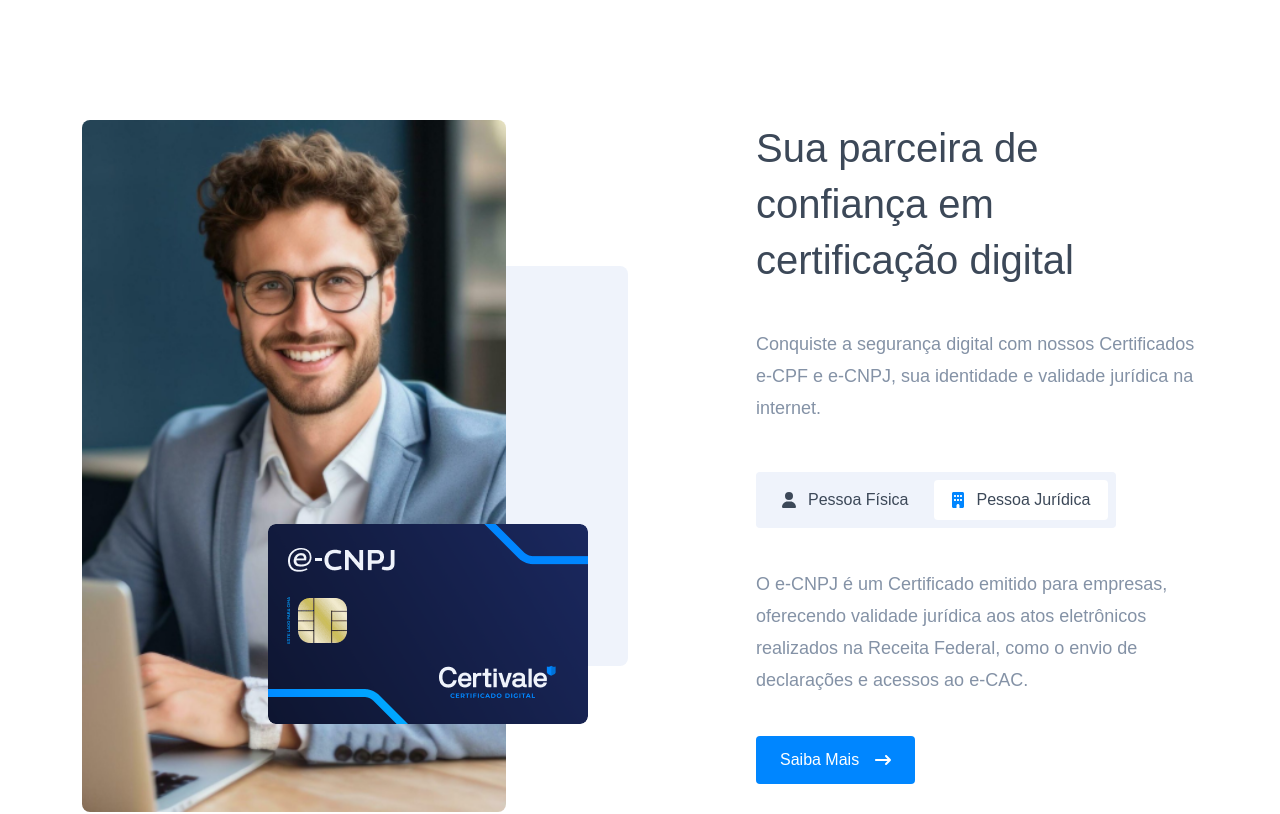
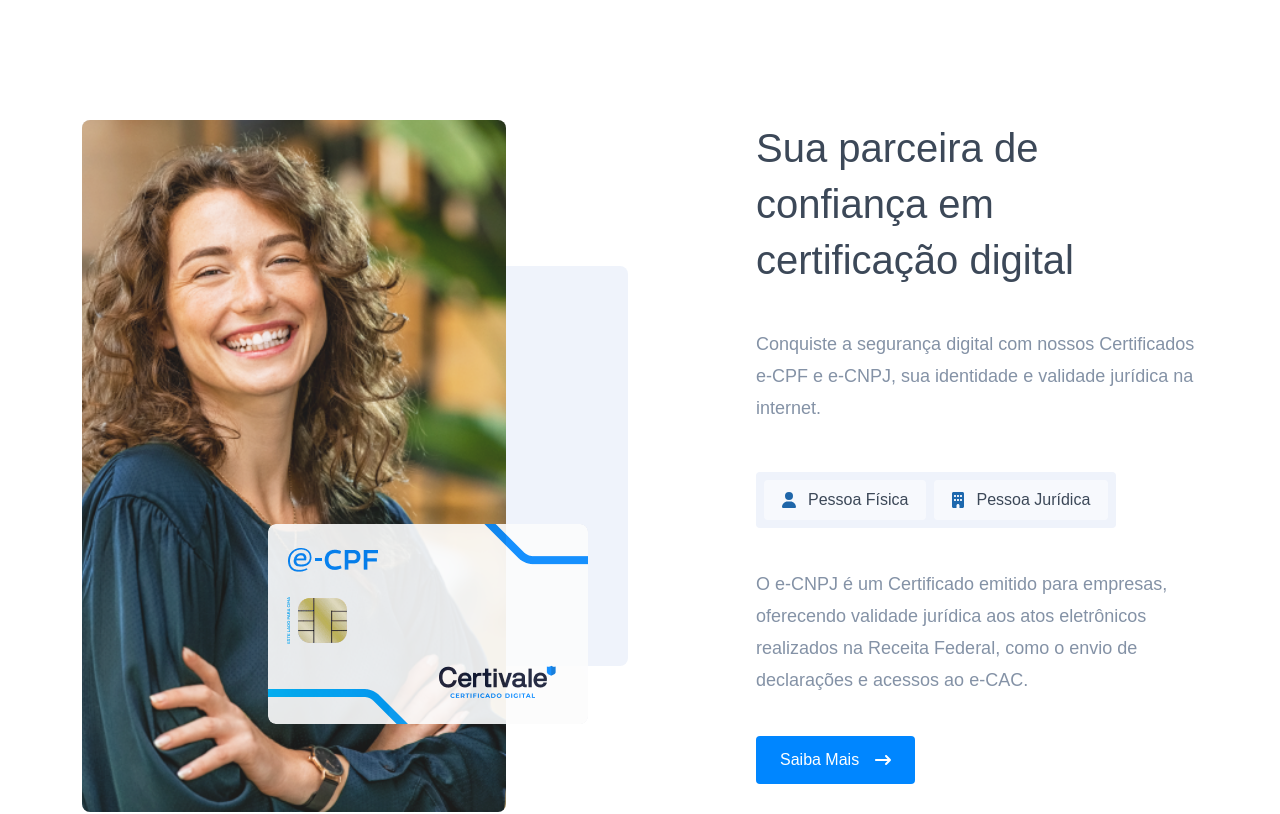
Before and after one commit to luangelsdorf/site-certivale, a Next.js app: page / in a window 1280 px wide. Shown: the part 760-1574 px from the top of the page. Built offline with nearby package versions, Linux system fonts and the light colour scheme; a web font is replaced by a local one.

Commit message:
Autoplay adjustments

```diff
--- a/src/components/home/Products/Products.module.scss
+++ b/src/components/home/Products/Products.module.scss
@@ -12,7 +12,7 @@
   }
 
   img {
-    transition: 400ms ease;
+    transition: 850ms ease;
   }
 
   .bg {
--- a/src/components/home/Products/index.js
+++ b/src/components/home/Products/index.js
@@ -5,11 +5,30 @@ import { faArrowRightLong, faBuilding, faUser } from '@fortawesome/free-solid-sv
 import { useForm } from 'react-hook-form';
 import Button from '@/components/common/Button';
 import { getSizesString } from '@/utils/images';
+import { useEffect, useRef } from 'react';
 
 export default function Products({ content }) {
-  const { register, watch } = useForm({ defaultValues: { product: 'pj' } });
+  const { register, watch, setValue, getValues } = useForm({ defaultValues: { product: 'pj' } });
+  const data = watch();
 
-  const data = watch();
+  const interval = useRef(null);
+
+  useEffect(() => {
+    interval.current = setInterval(() => {
+      const currentProduct = getValues('product');
+      setValue('product', currentProduct === 'pj' ? 'pf' : 'pj');
+    }, 3200);
+
+    return () => clearInterval(interval.current);
+  }, []);
+
+  function handleClick(e) {
+    clearInterval(interval.current);
+    setTimeout(() => {
+      const currentProduct = getValues('product');
+      setValue('product', currentProduct === 'pj' ? 'pf' : 'pj');
+    }, 3200);
+  }
 
   return (
     <div className={styles.section}>
@@ -34,12 +53,12 @@ export default function Products({ content }) {
               <p>Conquiste a segurança digital com nossos Certificados e-CPF e e-CNPJ, sua identidade e validade jurídica na internet.</p>
               <form>
                 <input value="pf" type="radio" name="product" id="pf" {...register('product')} />
-                <label htmlFor="pf">
+                <label onClick={handleClick} htmlFor="pf">
                   <FontAwesomeIcon icon={faUser} />
                   <span>Pessoa Física</span>
                 </label>
                 <input defaultChecked value="pj" type="radio" name="product" id="pj" {...register('product')} />
-                <label htmlFor="pj">
+                <label onClick={handleClick} htmlFor="pj">
                   <FontAwesomeIcon icon={faBuilding} />
                   <span>Pessoa Jurídica</span>
                 </label>
--- a/src/components/home/Testimonials/index.js
+++ b/src/components/home/Testimonials/index.js
@@ -56,7 +56,7 @@ export default function Testimonials({ content }) {
           </div>
         </div>
         <div className="row">
-          <Slider autoplay slidesToShow={3} swipeToSlide arrows={false}>
+          <Slider autoplay={500} speed={500} slidesToShow={3} swipeToSlide arrows={false}>
             {
               quotes.map((quote, i) => <TestimonialCard {...quote} key={i} />)
             }
```
